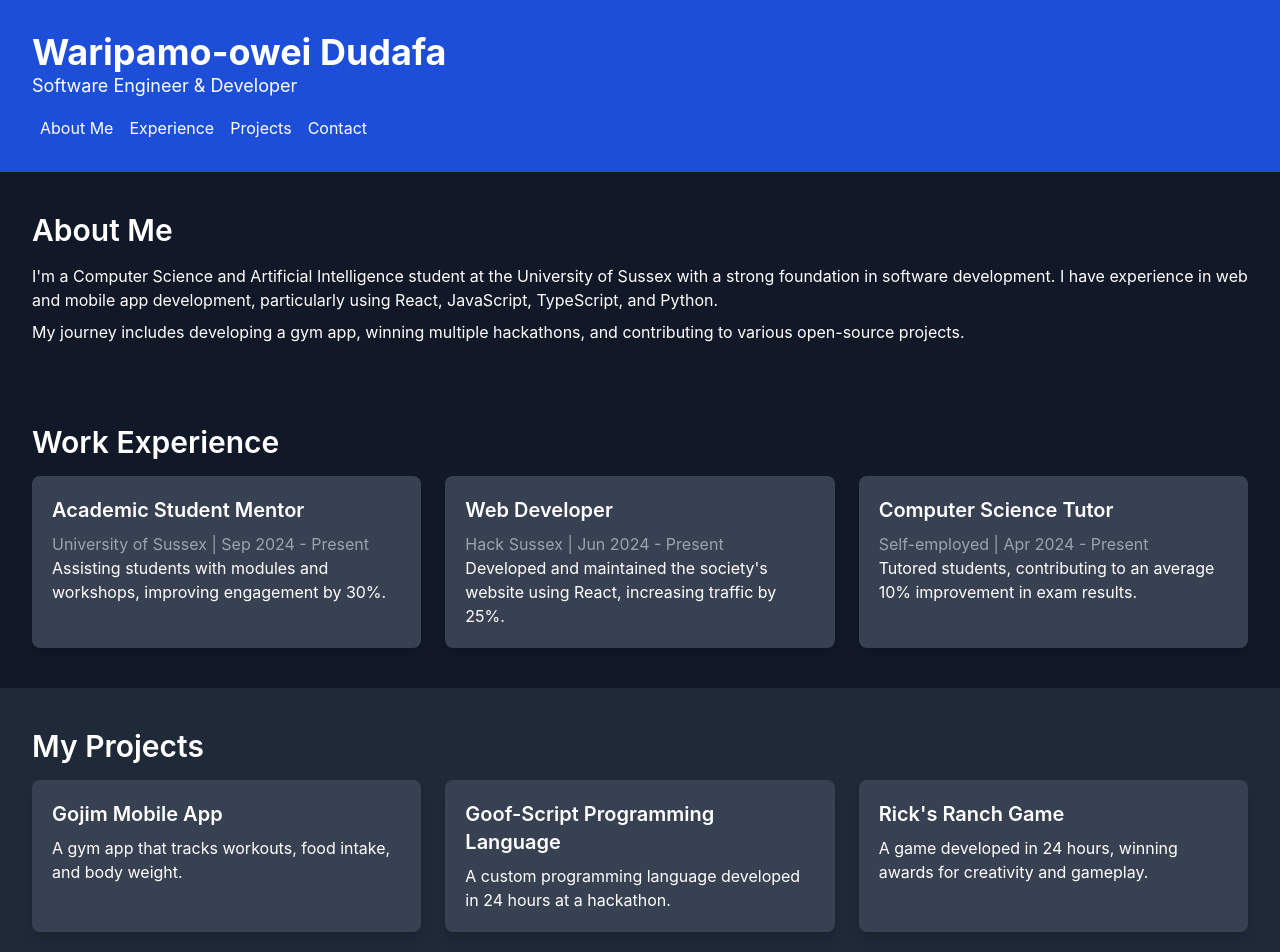
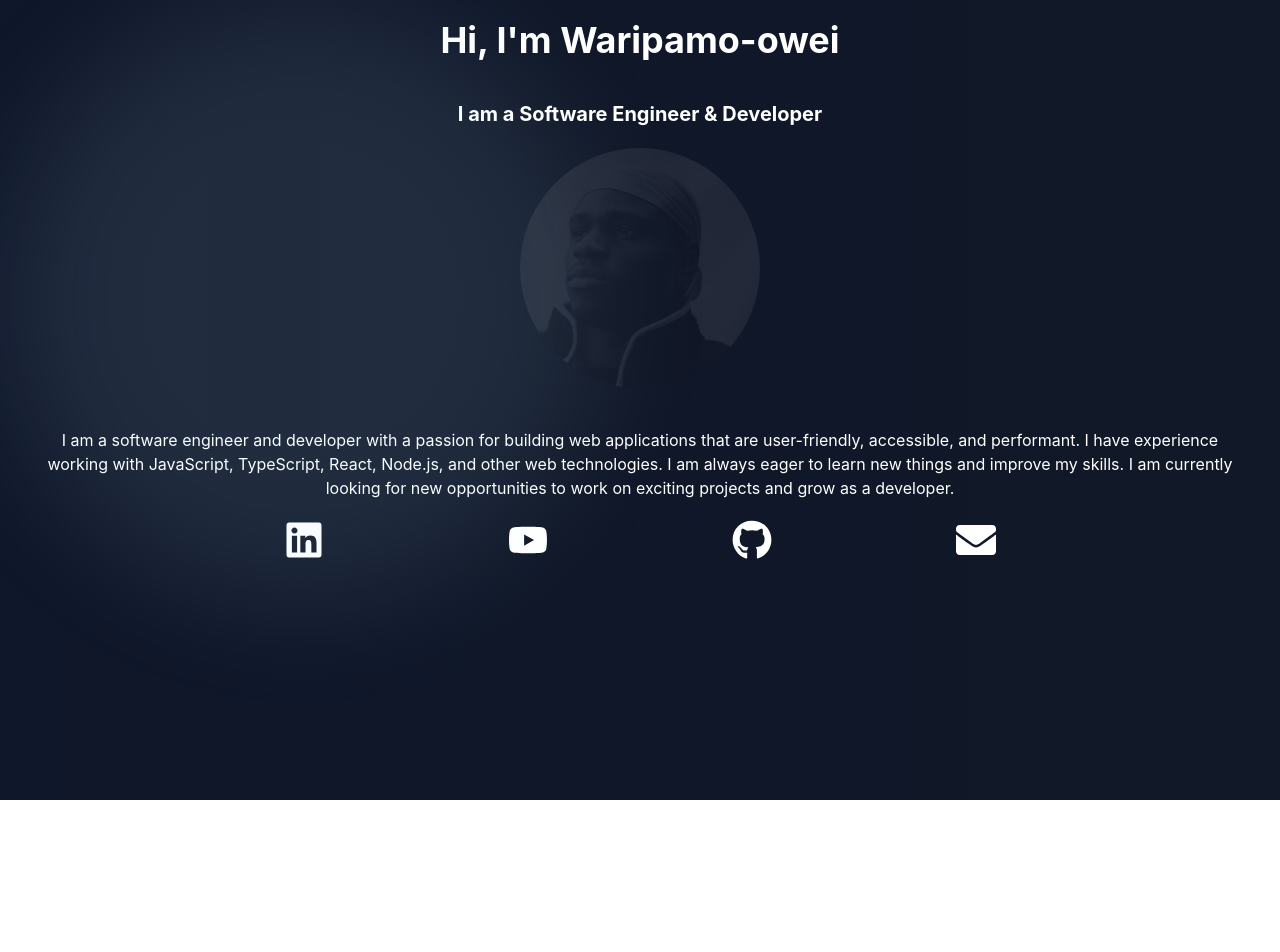
Before and after one commit to wdudafa/wdudafa, a React (Create React App) app: page / in a window 1280 px wide. Shown: the top 952 px of the page. After the commit the page ends 800 px from the top, so only its background shows below. Built offline with nearby package versions, Linux system fonts and the light colour scheme.

Commit message:
Made the light tracking the mouse

```diff
--- a/package.json
+++ b/package.json
@@ -13,6 +13,7 @@
     "@types/react-dom": "^18.3.1",
     "react": "^18.3.1",
     "react-dom": "^18.3.1",
+    "react-icons": "^5.3.0",
     "react-scripts": "5.0.1",
     "typescript": "^4.9.5",
     "web-vitals": "^2.1.4"
--- a/src/App.tsx
+++ b/src/App.tsx
@@ -1,152 +1,158 @@
-import React from "react";
+import { useEffect, useState, useRef } from "react";
+import { FaEnvelope, FaGithub, FaLinkedin, FaYoutube } from "react-icons/fa";
 import "./index.css";
 
 function App() {
+  const lightRadius = 300;
+  const followConstant = 0.1;
+  const [hovering, setHovering] = useState(false);
+  const [imageOpacity, setOpacity] = useState(0.1);
+  const imageRef = useRef<HTMLImageElement>(null);
+  const [position, setPosition] = useState({ x: 0, y: 0 });
+  const [targetPosition, setTargetPosition] = useState({ x: 0, y: 0 });
+
+  useEffect(() => {
+    const handleMouseMove = (event: MouseEvent) => {
+      setTargetPosition({
+        x: event.clientX - lightRadius,
+        y: event.clientY - lightRadius,
+      });
+
+      if (imageRef.current) {
+        const rect = imageRef.current.getBoundingClientRect();
+        const itemCenterX = rect.left + rect.width / 2;
+        const itemCenterY = rect.top + rect.height / 2;
+
+        // Calculate the distance between the mouse and the item's center
+        const dx = event.clientX - itemCenterX;
+        const dy = event.clientY - itemCenterY;
+        const distanceFromItem = Math.sqrt(dx * dx + dy * dy);
+        const newOpacity = 1 - distanceFromItem / lightRadius;
+
+        if (newOpacity < 0.1) {
+          setOpacity(0.1);
+        } else if (newOpacity > 1) {
+          setOpacity(1);
+        } else {
+          setOpacity(newOpacity);
+        }
+      }
+    };
+
+    window.addEventListener("mousemove", handleMouseMove);
+
+    return () => {
+      window.removeEventListener("mousemove", handleMouseMove);
+    };
+  }, [lightRadius]);
+
+  useEffect(() => {
+    const smoothMove = () => {
+      setPosition((prevPosition) => ({
+        x:
+          prevPosition.x + (targetPosition.x - prevPosition.x) * followConstant,
+        y:
+          prevPosition.y + (targetPosition.y - prevPosition.y) * followConstant,
+      }));
+    };
+
+    const intervalId = setInterval(smoothMove, 16);
+
+    return () => {
+      clearInterval(intervalId);
+    };
+  }, [targetPosition]);
+
   return (
-    <div className="App bg-gray-900 text-white">
-      <header className="bg-blue-700 py-8 px-8 ">
-        <div>
-          <h1 className="text-4xl font-bold">Waripamo-owei Dudafa</h1>
-          <p className="text-lg">Software Engineer & Developer</p>
+    <div className="bg-gradient-to-r from-slate-900 to-gray-900 h-screen w-full flex">
+      <div className="follow-mouse-container">
+        <div
+          className="follower bg-sky-200 blur-3xl"
+          style={{
+            transform: `translate(${position.x}px, ${position.y}px)`,
+            width: `${lightRadius * 2}px`,
+            height: `${lightRadius * 2}px`,
+            borderRadius: "50%",
+            position: "fixed",
+            pointerEvents: "none",
+            opacity: hovering ? 0.3 : 0.1,
+            transition: "opacity 0.5s ease",
+          }}
+        ></div>
       </div>
-        <nav className="mt-4">
+
+      <div className="justify-between align-middle">
+        <div className="h-screen justify-center ">
+          <h1 className="text-4xl text-white text-center p-5 align-center font-bold cursor-default">
+            Hi, I'm{" "}
+            <span className="text-white hover:text-sky-400 transition-colors duration-500">
+              Waripamo-owei
+            </span>
+          </h1>
+
+          <h1 className="text-xl text-white text-center p-5 align-center font-bold cursor-default">
+            I am a{" "}
+            <span className="text-white hover:text-sky-400 transition-colors duration-500">
+              Software Engineer & Developer
+            </span>
+          </h1>
+
+          <div className="flex justify-center">
+            <img
+              ref={imageRef}
+              src={require("./assets/me.JPG")}
+              alt="Waripamo-owei Dudafa"
+              className="w-60 h-60 rounded-full object-cover hover:border-8 border-sky-400 transition-all duration-500 "
+              style={{ opacity: imageOpacity }}
+              onMouseEnter={() => {
+                setHovering(true);
+              }}
+              onMouseLeave={() => {
+                setHovering(false);
+              }}
+            />
+          </div>
+
+          <p className="text-l text-white text-center pt-10 px-10 cursor-default">
+            I am a software engineer and developer with a passion for building
+            web applications that are user-friendly, accessible, and performant.
+            I have experience working with JavaScript, TypeScript, React,
+            Node.js, and other web technologies. I am always eager to learn new
+            things and improve my skills. I am currently looking for new
+            opportunities to work on exciting projects and grow as a developer.
+          </p>
+          <div className="flex justify-around px-48 pt-5">
             <a
-            href="#about"
-            className="mx-2 hover:underline hover:text-blue-300 transition-colors duration-300"
+              href="https://www.linkedin.com/in/wdudafa"
+              target="_blank"
+              rel="noopener noreferrer"
             >
-            About Me
+              <FaLinkedin size={40} color={"white"} />
             </a>
             <a
-            href="#experience"
-            className="mx-2 hover:underline hover:text-blue-300 transition-colors duration-300"
+              href="https://www.youtube.com/@waridev"
+              target="_blank"
+              rel="noopener noreferrer"
             >
-            Experience
+              <FaYoutube size={40} color={"white"} />
             </a>
             <a
-            href="#projects"
-            className="mx-2 hover:underline hover:text-blue-300 transition-colors duration-300"
+              href="https://github.com/Wari-Dudafa"
+              target="_blank"
+              rel="noopener noreferrer"
             >
-            Projects
+              <FaGithub size={40} color={"white"} />
             </a>
             <a
-            href="#contact"
-            className="mx-2 hover:underline hover:text-blue-300 transition-colors duration-300"
+              href="mailto:wd@wdudafa.com"
+              target="_blank"
+              rel="noopener noreferrer"
             >
-            Contact
+              <FaEnvelope size={40} color={"white"} />
             </a>
-        </nav>
-      </header>
-
-      <section id="about" className="py-10 px-8">
-        <h2 className="text-3xl font-semibold mb-4">About Me</h2>
-        <p className="mb-2">
-          I'm a Computer Science and Artificial Intelligence student at the
-          University of Sussex with a strong foundation in software development.
-          I have experience in web and mobile app development, particularly
-          using React, JavaScript, TypeScript, and Python.
-        </p>
-        <p>
-          My journey includes developing a gym app, winning multiple hackathons,
-          and contributing to various open-source projects.
-        </p>
-      </section>
-
-      <section id="experience" className="py-10 px-8">
-        <h2 className="text-3xl font-semibold mb-4">Work Experience</h2>
-        <div className="grid grid-cols-1 md:grid-cols-2 lg:grid-cols-3 gap-6">
-          <div className="bg-gray-700 p-5 rounded-lg shadow-lg transition-transform duration-300 hover:scale-105">
-            <h3 className="text-xl font-semibold mb-2">
-              Academic Student Mentor
-            </h3>
-            <p className="text-gray-400">
-              University of Sussex | Sep 2024 - Present
-            </p>
-            <p>
-              Assisting students with modules and workshops, improving
-              engagement by 30%.
-            </p>
-          </div>
-          <div className="bg-gray-700 p-5 rounded-lg shadow-lg transition-transform duration-300 hover:scale-105">
-            <h3 className="text-xl font-semibold mb-2">Web Developer</h3>
-            <p className="text-gray-400">Hack Sussex | Jun 2024 - Present</p>
-            <p>
-              Developed and maintained the society's website using React,
-              increasing traffic by 25%.
-            </p>
-          </div>
-          <div className="bg-gray-700 p-5 rounded-lg shadow-lg transition-transform duration-300 hover:scale-105">
-            <h3 className="text-xl font-semibold mb-2">
-              Computer Science Tutor
-            </h3>
-            <p className="text-gray-400">Self-employed | Apr 2024 - Present</p>
-            <p>
-              Tutored students, contributing to an average 10% improvement in
-              exam results.
-            </p>
           </div>
         </div>
-      </section>
-
-      <section id="projects" className="bg-gray-800 py-10 px-8">
-        <h2 className="text-3xl font-semibold mb-4">My Projects</h2>
-        <div className="grid grid-cols-1 md:grid-cols-2 lg:grid-cols-3 gap-6">
-          <div className="bg-gray-700 p-5 rounded-lg shadow-lg transition-transform duration-300 hover:scale-105">
-            <h3 className="text-xl font-semibold mb-2">Gojim Mobile App</h3>
-            <p>A gym app that tracks workouts, food intake, and body weight.</p>
       </div>
-          <div className="bg-gray-700 p-5 rounded-lg shadow-lg transition-transform duration-300 hover:scale-105">
-            <h3 className="text-xl font-semibold mb-2">
-              Goof-Script Programming Language
-            </h3>
-            <p>
-              A custom programming language developed in 24 hours at a
-              hackathon.
-            </p>
-          </div>
-          <div className="bg-gray-700 p-5 rounded-lg shadow-lg transition-transform duration-300 hover:scale-105">
-            <h3 className="text-xl font-semibold mb-2">Rick's Ranch Game</h3>
-            <p>
-              A game developed in 24 hours, winning awards for creativity and
-              gameplay.
-            </p>
-          </div>
-        </div>
-      </section>
-
-      <section id="contact" className="py-10 px-8">
-        <h2 className="text-3xl font-semibold mb-4">Contact Me</h2>
-        <p>
-          Email:{" "}
-          <a
-            href="mailto:wd@wdudafa.com"
-            className="text-blue-400 hover:text-blue-300 transition-colors duration-300"
-          >
-            wd@wdudafa.com
-          </a>
-        </p>
-        <p>
-          LinkedIn:{" "}
-          <a
-            href="https://www.linkedin.com/in/wdudafa"
-            className="text-blue-400 hover:text-blue-300 transition-colors duration-300"
-          >
-            My LinkedIn
-          </a>
-        </p>
-        <p>
-          GitHub:{" "}
-          <a
-            href="https://github.com/Wari-Dudafa"
-            className="text-blue-400 hover:text-blue-300 transition-colors duration-300"
-          >
-            My GitHub
-          </a>
-        </p>
-      </section>
-
-      <footer className="bg-blue-700 py-8 px-8">
-        <p>© 2024 Waripamo-owei Dudafa. All rights reserved.</p>
-      </footer>
     </div>
   );
 }
```
Also changed, not shown: src/assets/me.JPG (added), 1 other file (tests, documents, lock files or other folders). Lines whose indentation alone changed are shown as unchanged.
